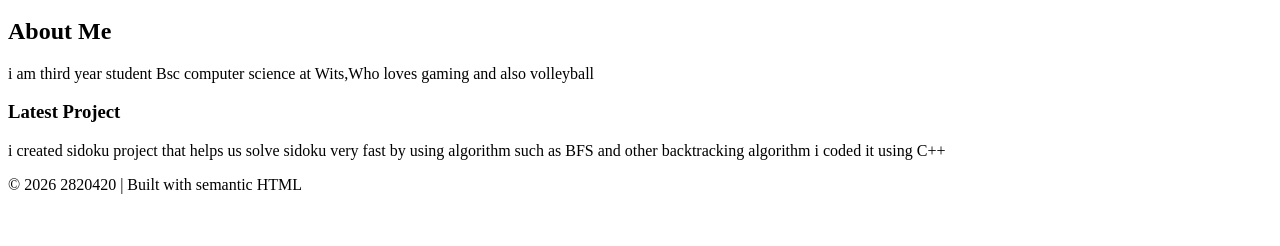
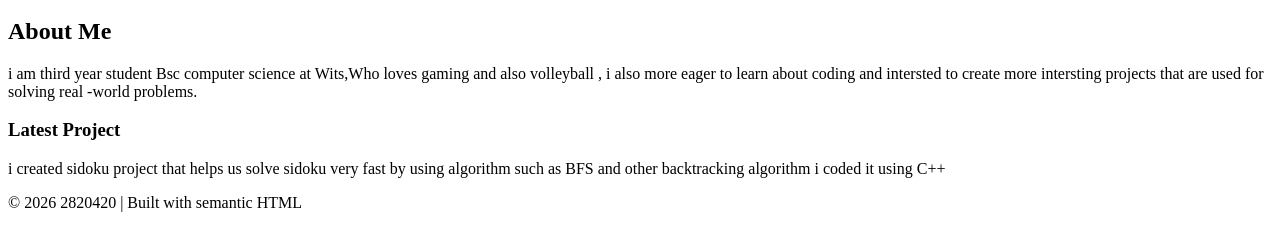
Before and after one commit to Karabocode/2820420-portfolio, a plain HTML site: page index.html in a window 1280 px wide. Shown: the part 136-382 px from the top of the page. Drawn offline with Linux system fonts and the light colour scheme.

Commit message:
i commited changes

```diff
--- a/index.html
+++ b/index.html
@@ -23,6 +23,8 @@
         <section>
             <h2> About Me</h2>
             <p> i am third year student Bsc computer science at Wits,Who loves gaming and also volleyball
+                , i also more eager to learn about coding and intersted to create more intersting projects
+                 that are used for solving  real -world problems.
             </p>
             <article>
                 <h3> Latest Project</h3>
```
